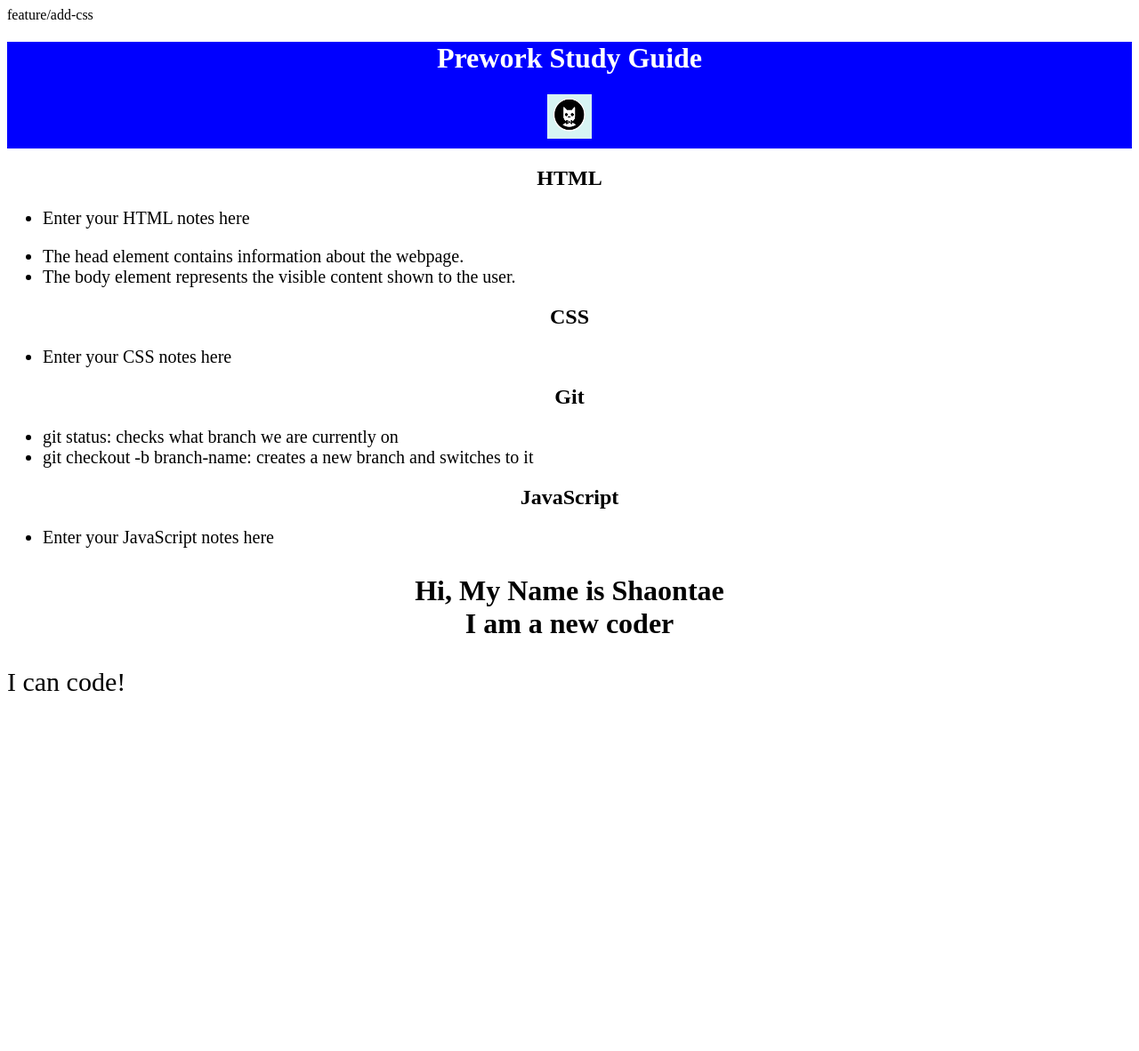
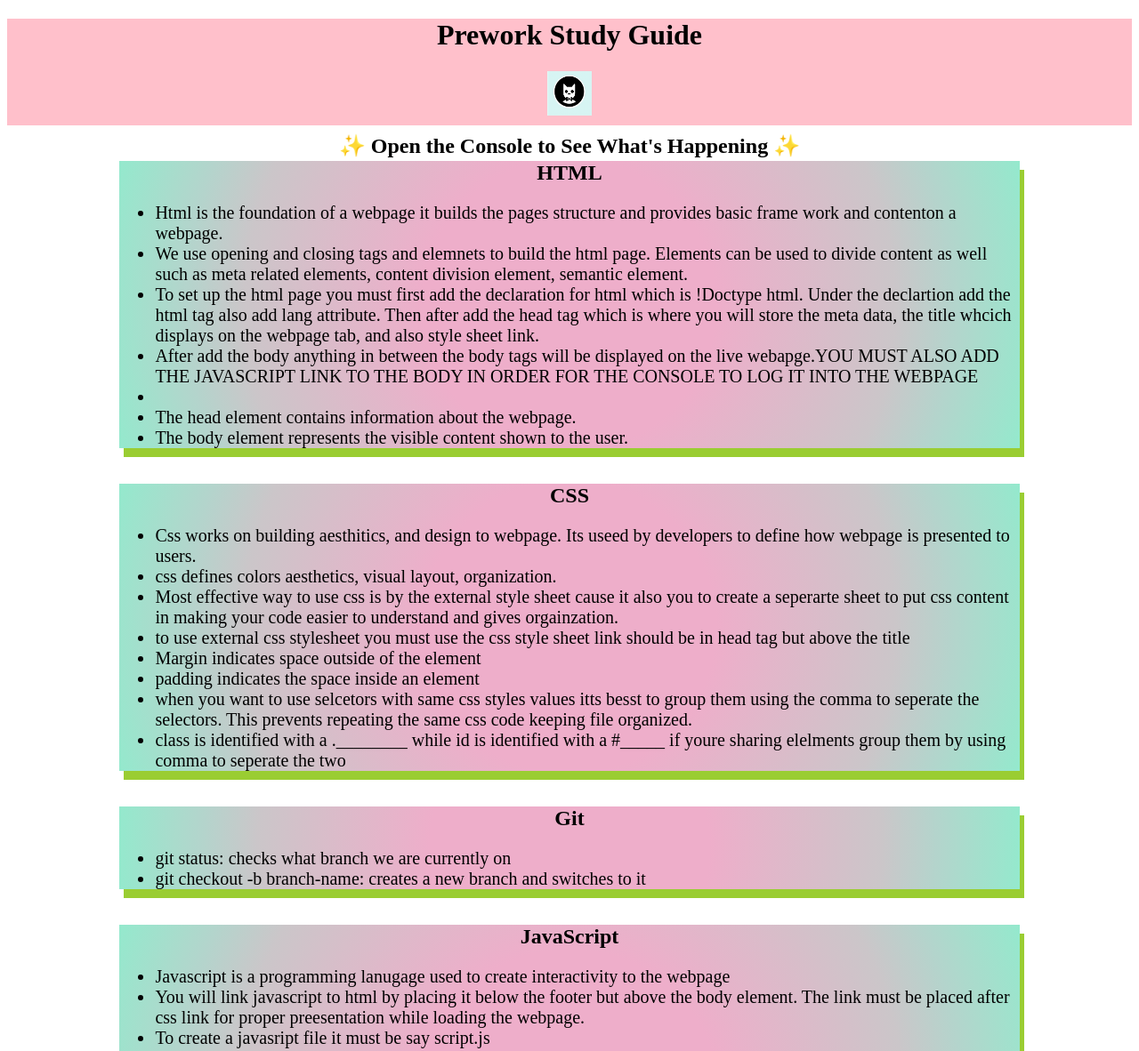
Before and after one commit to Shaontae/prework-study-guide, a plain HTML site: page prework-study-guide-demo/index.html in a window 1280 px wide. Shown: the top 1182 px of the page at 89% size. Before the commit the page ends 814 px from the top, so only its background shows below. Drawn offline with Linux system fonts and the light colour scheme.

Commit message:
added to html and added javascript file.

```diff
--- /dev/null
+++ b/prework-study-guide-demo/assets/script.js
@@ -0,0 +1,13 @@
+var topic = "HTML";
+
+if (topic === 'HTML') {
+  console.log("Let's study HTML!");
+} else if (topic === 'CSS') {
+  console.log("Let's study CSS!");
+} else if (topic === 'Git') {
+  console.log("Let's study Git!");
+} else if (topic === 'JavaScript') {
+  console.log("Let's study JavaScript!");
+} else {
+  console.log('Please try again!');
+}
--- a/prework-study-guide-demo/assets/style.css
+++ b/prework-study-guide-demo/assets/style.css
@@ -9,14 +9,15 @@ feature/add-css
     margin: 0;
     padding: 0;
 }
-header,
-main
-footer {
+header,footer
+{
     width: 100%;
     height: 120px;
-    background-color: blue;
-    color: white;
+    background-color: pink;
+    border: 5px;
+
 }
+
 h1,
 h2 {
     text-align: center;
@@ -33,12 +34,18 @@ ul {
     font-size: 20px;
 }
 p {
-feature/add-css
+
   text-align: center;
   font-size: 30px;
 }
 
-    text-align: center;
-    font-size: 30px;
-  }
 main
+
+.card{
+width: 80%;
+Margin: 40px auto;
+border: 5px gray;
+box-shadow: 5px 10px yellowgreen;
+background: rgb(238,174,202);
+background: radial-gradient(circle, rgba(238,174,202,1) 31%, rgba(213,191,201,1) 58%, rgba(203,198,201,1) 69%, rgba(180,212,204,1) 81%, rgba(170,219,204,1) 87%, rgba(148,233,205,1) 100%);
+}
--- a/prework-study-guide-demo/index.html
+++ b/prework-study-guide-demo/index.html
@@ -4,7 +4,6 @@
     <meta charset="UTF-8" />
     <meta http-equiv="X-UA-Compatible" content="IE=edge" />
     <meta name="viewport" content="width=device-width, initial-scale=1.0" />
-feature/add-css
  <link rel="stylesheet" href="./assets/style.css"/>
     <title>Prework Study Guide</title>
   </head>
@@ -12,22 +11,32 @@ feature/add-css
     <header id="top">
       <h1>Prework Study Guide</h1>
       <img src="./assets/bowtie-cat.png" alt="Profile image of cat wearing a bow tie." />
+      <h2>✨ Open the Console to See What's Happening ✨</h2>
     </header>
     <main>
       <section class="card" id="html-section">
         <h2>HTML</h2>
         <ul>
-          <li>Enter your HTML notes here</li>
-        </ul>
-        <ul>
-          <li>The head element contains information about the webpage.</li>
+          <li>Html is the foundation of a webpage it builds the pages structure and provides basic frame work and contenton a webpage.</li>
+          <li>We use opening and closing tags and elemnets to build the html page. Elements can be used to divide content as well such as meta related elements, content division element, semantic element.</li>
+          <li>To set up the html page you must  first add the declaration for html which is !Doctype html. Under the declartion add the html tag also add lang attribute. Then after add the head tag which is where you will store the meta data, the title whcich displays on the webpage tab, and also style sheet link. </li>
+          <li>After add the body anything in between the body tags will be displayed on the live webapge.YOU MUST ALSO ADD THE JAVASCRIPT LINK TO THE BODY IN ORDER FOR THE CONSOLE TO LOG IT INTO THE WEBPAGE</li>
+          <LI></LI>
+          <li>The head element contains information about the webpage. </li>
           <li>The body element represents the visible content shown to the user.</li>
         </ul>
       </section>
       <section class="card" id="css-section">
         <h2>CSS</h2>
         <ul>
-          <li>Enter your CSS notes here</li>
+          <li>Css works on building aesthitics, and design to webpage. Its useed by developers to define how webpage is presented to users.</li>
+          <li>css defines colors aesthetics, visual layout, organization.</li>
+          <li>Most effective way to use css is by the external style sheet cause it also you to create a seperarte sheet to put css content in making your code easier to understand and gives orgainzation.</li>
+          <li>to use external css stylesheet you must use the css style sheet link should be in head tag but above the title</li>
+          <li>Margin indicates space outside of the element</li>
+          <li>padding indicates the space inside an element</li>
+          <li>when you want to use selcetors with same css styles values itts besst to group them using the comma to seperate the selectors. This prevents repeating the same css code keeping file organized.</li>
+          <li>class is identified with a .________ while id is identified with a #_____ if youre sharing elelments group them by using comma to seperate the two</li>
         </ul>
       </section>
 
@@ -42,11 +51,17 @@ feature/add-css
         <section class="card" id="javascript-section">
           <h2>JavaScript</h2>
           <ul>
-            <li>Enter your JavaScript notes here</li>
+            <li>Javascript is a programming lanugage used to create interactivity to the webpage</li>
+            <li>You will link javascript to html by placing it below the footer but above the body element. The link must be placed after css link for proper preesentation while loading the webpage.</li>
+            <li>To create a javasript file it must be say script.js</li>
+            <li>You must always use a declaration in front of a variable a common declaration is Let.</li>
+            <li>Next after youve set the declaration next, remeber that a variable is what the data will be stored in... think of the variable being a box and the data after assignement operator which is the equal sign will be stored in that variable. That value must also be enclosed with single or double quatations if it is a string.</li>
+            <li>After we have set declaration and stored our data into a variable i will then go ahead and create a console log so that way the message can output onto the webpage console log. This occurs by creating an argument</li>
+            <li>To create an arugument you will use the console.log method which allows you to use console.log parathensis with the variable name inside paraenthsis causing those values to come on  to the webpage console log.</li>
+            <li>In order to see what was logged into the websites webpage inspect you must open the chrome dev tool by using cmd+option+I or by right clicking on the webpage and clicking inspect in menu. You  will then see it at the bottom of the console tab. If you want to see the full code click on global code.</li>
           </ul>
         </section>
       <p><h1><center>Hi, My Name is Shaontae
-        <br>
         I am a new coder
       </center></h1></p>
     </main>
@@ -54,5 +69,6 @@ feature/add-css
     <footer>
       <p>I can code!</p>
     </footer>
+    <script src="./assets/script.js"></script>
   </body>
 </html>
```
